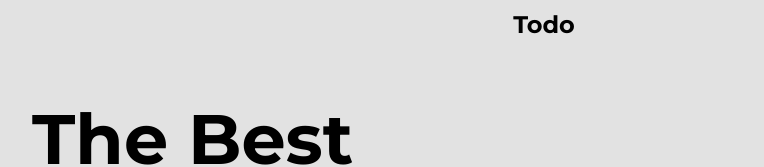
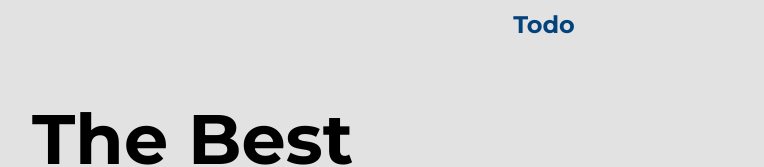
Before and after one commit to pmihango/react-todo-app, a React (Create React App) app: page / in a window 1280 px wide. Shown: the top 167 px of the page, without its empty margins (96-860 px from the left). Built offline with nearby package versions, Linux system fonts and the light colour scheme.

Commit message:
added sytling of the navbar

```diff
--- a/src/index.css
+++ b/src/index.css
@@ -21,7 +21,7 @@ nav {
   font-weight: bold;
   font-size: 24px;
   text-decoration: none;
-  color: black;
+  color: rgb(4, 66, 124);
 }
 
 .navbar-links {
```
